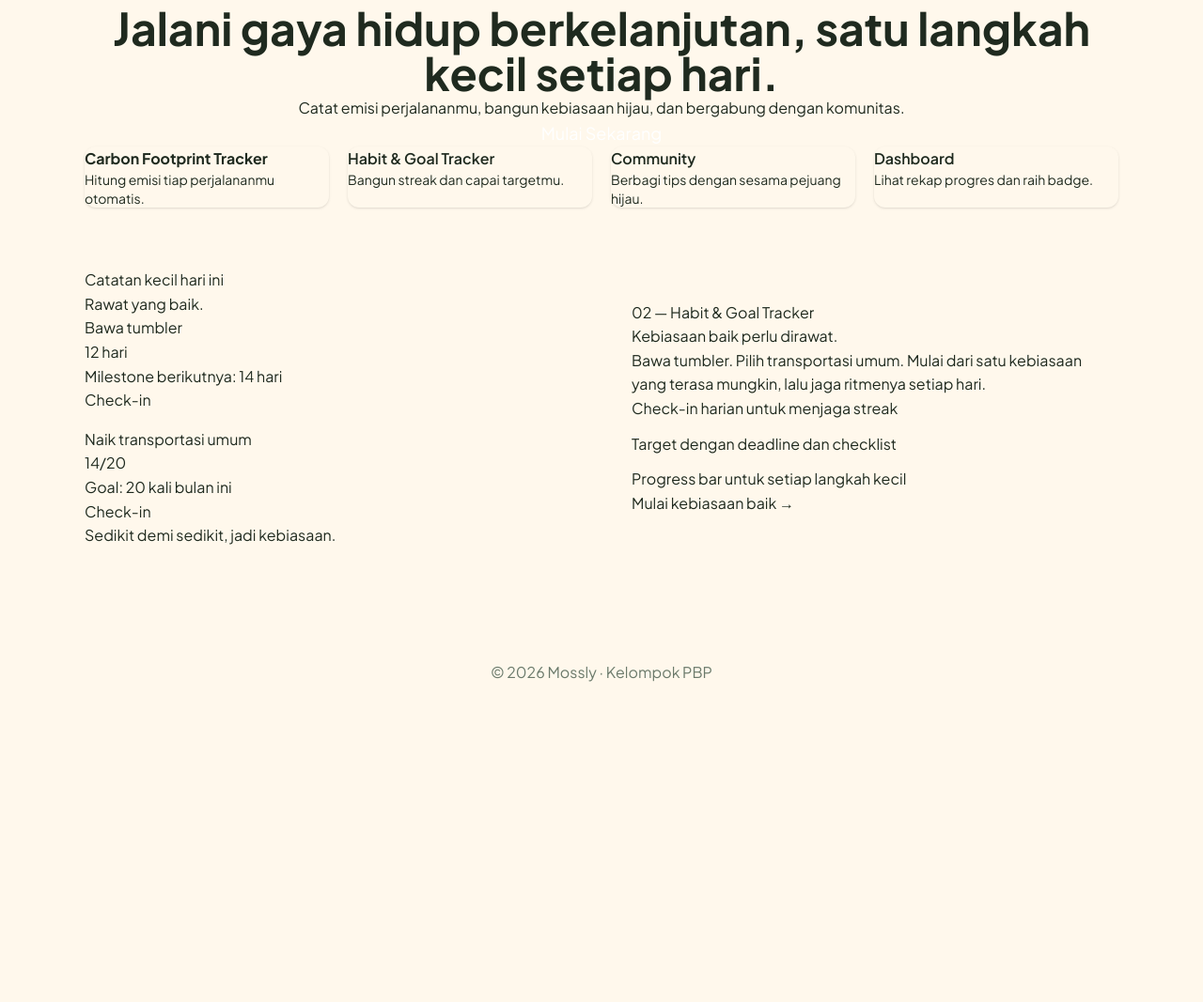
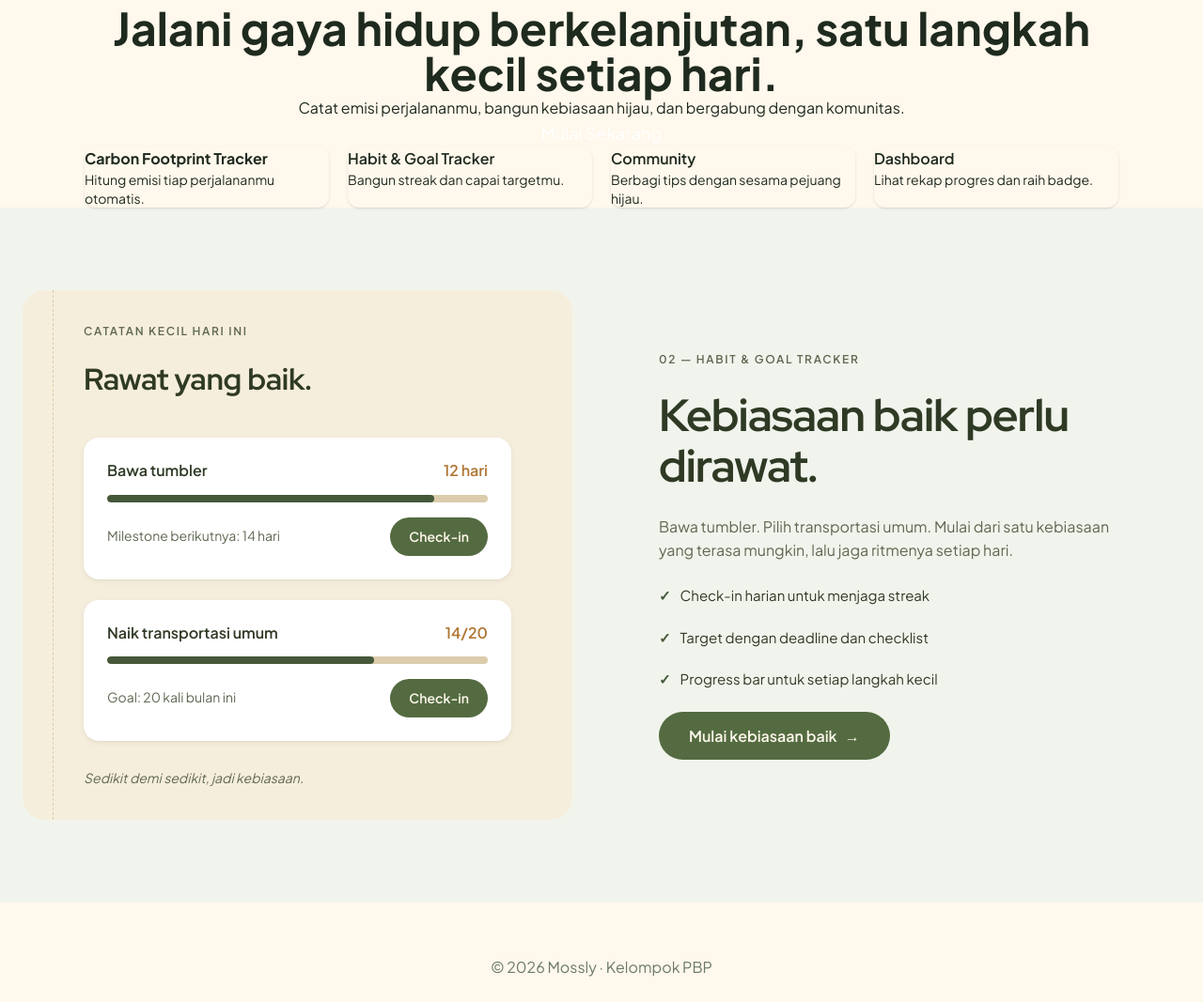
Before and after one commit to pbp-kelompok-a5/mossly, a Django app: page / in a window 1280 px wide. Shown: the part 111-1178 px from the top of the page at 94% size. Before the commit the page ends 837 px from the top, so only its background shows below. Run offline with Django 5.2, Linux system fonts and the light colour scheme.

Commit message:
styling section habit buat desktop

```diff
--- a/main/templates/landing.html
+++ b/main/templates/landing.html
@@ -60,7 +60,7 @@
              role="progressbar"
              aria-label="Progres kebiasaan bawa tumbler"
              aria-valuemin="0" aria-valuemax="14" aria-valuenow="12">
-          <span class="habit-card__bar" style="--habit-progress: 45%"></span>
+          <span class="habit-card__bar" style="--habit-progress: 86%"></span>
         </div>
         <div class="habit-card__foot">
           <p class="habit-card__hint">Milestone berikutnya: 14 hari</p>
@@ -77,7 +77,7 @@
              role="progressbar"
              aria-label="Progres kebiasaan naik transportasi umum"
              aria-valuemin="0" aria-valuemax="20" aria-valuenow="14">
-          <span class="habit-card__bar" style="--habit-progress: 45%"></span>
+          <span class="habit-card__bar" style="--habit-progress: 70%"></span>
         </div>
         <div class="habit-card__foot">
           <p class="habit-card__hint">Goal: 20 kali bulan ini</p>
--- a/static/css/habit.css
+++ b/static/css/habit.css
@@ -1,24 +1,255 @@
 /* ==========================================================================
    Section: Habit & Goal Tracker (landing page)
-   Tahap 1 - kerangka layout. Styling detail menyusul di tahap berikutnya.
+   Token warna, spasi, dan ukuran diambil dari Figma node 239-3749.
+   Tahap 2 - styling desktop. Responsive & polish menyusul.
    ========================================================================== */
 
 .habit {
+  /* Token lokal section ini, biar nggak bocor ke komponen lain */
+  --habit-moss-600: #45583a;
+  --habit-moss-800: #2f3a25;
+  --habit-moss-50: #f1f4ec;
+  --habit-sand-100: #f6eedc;
+  --habit-sand: #dcccac;
+  --habit-brand: #546b41;
+  --habit-on-brand: #fff8ec;
+  --habit-accent: #b07634;
+  --habit-text: #2f3a25;
+  --habit-text-muted: #5e6852;
+  --habit-surface: #ffffff;
+  --habit-shadow: 0 1px 2px rgba(47, 58, 37, .06), 0 2px 6px rgba(47, 58, 37, .06);
+
+  /* Full-bleed: section menembus lebar .container biar selebar layar */
+  margin-inline: calc(50% - 50vw);
+  padding: 5.5rem 1.5rem;
+  background: var(--habit-moss-50);
+
   display: grid;
-  grid-template-columns: 1fr 1fr;
-  gap: 4rem;
+  grid-template-columns: minmax(0, 610px) minmax(0, 555px);
+  column-gap: 5.75rem;
+  justify-content: center;
   align-items: center;
-  padding: 4rem 0;
+
+  /* global.css menulis var(--font) yang tidak pernah didefinisikan,
+     jadi font di-set eksplisit di sini supaya section ini tetap benar */
+  font-family: var(--font-sans);
+  color: var(--habit-text);
+}
+
+/* --------------------------------------------------------------------------
+   Kolom kiri - panel jurnal
+   -------------------------------------------------------------------------- */
+
+.habit__preview {
+  position: relative;
+  padding: 2.125rem 4.0625rem;
+  border-radius: 24px;
+  background: var(--habit-sand-100);
+}
+
+/* Garis jilid putus-putus di tepi kiri panel */
+.habit__preview::before {
+  content: "";
+  position: absolute;
+  inset-block: 0;
+  left: 32px;
+  border-left: 1.5px dashed var(--habit-sand);
+}
+
+.habit__eyebrow {
+  margin: 0;
+  font-size: .75rem;
+  font-weight: 600;
+  letter-spacing: .14em;
+  text-transform: uppercase;
+  color: var(--habit-text-muted);
+}
+
+.habit__preview-head {
+  display: flex;
+  align-items: center;
+  justify-content: space-between;
+  gap: 1rem;
+  margin-top: .5rem;
+}
+
+.habit__preview-title {
+  margin: 0;
+  font-family: var(--font-display);
+  font-size: 2rem;
+  font-weight: 700;
+  line-height: 1.15;
+  letter-spacing: -.01em;
+  color: var(--habit-text);
+}
+
+/* Ikon daun menyusul di tahap 4; ruangnya dipesan dulu */
+.habit__leaf {
+  flex: none;
+  width: 57px;
+  height: 68px;
 }
 
 .habit__list {
+  display: grid;
+  gap: 1.375rem;
+  margin: 1.75rem 0 0;
+  padding: 0;
   list-style: none;
-  display: grid;
+}
+
+.habit__note {
+  margin: 1.75rem 0 0;
+  font-size: .875rem;
+  font-style: italic;
+  color: var(--habit-text-muted);
+}
+
+/* --------------------------------------------------------------------------
+   Kartu habit
+   -------------------------------------------------------------------------- */
+
+.habit-card {
+  padding: 1.5625rem;
+  border-radius: 16px;
+  background: var(--habit-surface);
+  box-shadow: var(--habit-shadow);
+}
+
+.habit-card__head {
+  display: flex;
+  align-items: baseline;
+  justify-content: space-between;
   gap: 1rem;
 }
 
+.habit-card__name {
+  margin: 0;
+  font-size: 1rem;
+  font-weight: 600;
+  line-height: 1.2;
+  color: var(--habit-text);
+}
+
+.habit-card__metric {
+  flex: none;
+  font-size: 1rem;
+  font-weight: 600;
+  line-height: 1.2;
+  color: var(--habit-accent);
+}
+
+.habit-card__progress {
+  height: 8px;
+  margin-top: 1rem;
+  border-radius: 999px;
+  background: var(--habit-sand);
+  overflow: hidden;
+}
+
+.habit-card__bar {
+  display: block;
+  width: var(--habit-progress, 0%);
+  height: 100%;
+  border-radius: inherit;
+  background: var(--habit-moss-600);
+}
+
+.habit-card__foot {
+  display: flex;
+  align-items: center;
+  justify-content: space-between;
+  gap: 1rem;
+  margin-top: 1rem;
+}
+
+.habit-card__hint {
+  margin: 0;
+  font-size: .875rem;
+  line-height: 1.55;
+  color: var(--habit-text-muted);
+}
+
+.habit-card__check {
+  flex: none;
+  min-height: 41px;
+  padding: 0 1.25rem;
+  border: 0;
+  border-radius: 999px;
+  background: var(--habit-brand);
+  color: var(--habit-on-brand);
+  font-family: inherit;
+  font-size: .875rem;
+  font-weight: 600;
+  cursor: pointer;
+}
+
+/* --------------------------------------------------------------------------
+   Kolom kanan - narasi
+   -------------------------------------------------------------------------- */
+
+.habit__label {
+  margin: 0;
+  font-size: .75rem;
+  font-weight: 600;
+  letter-spacing: .14em;
+  text-transform: uppercase;
+  color: var(--habit-text-muted);
+}
+
+.habit__title {
+  margin: 1.5rem 0 0;
+  font-family: var(--font-display);
+  font-size: 3rem;
+  font-weight: 700;
+  line-height: 1.12;
+  letter-spacing: -.02em;
+  color: var(--habit-text);
+}
+
+.habit__desc {
+  max-width: 505px;
+  margin: 1.5rem 0 0;
+  font-size: 1rem;
+  line-height: 1.6;
+  color: var(--habit-text-muted);
+}
+
 .habit__points {
+  display: grid;
+  gap: 1.4375rem;
+  margin: 1.5rem 0 0;
+  padding: 0;
   list-style: none;
-  display: grid;
-  gap: .75rem;
 }
+
+.habit__point {
+  display: flex;
+  align-items: baseline;
+  gap: .625rem;
+  font-size: .9375rem;
+  line-height: 1.45;
+  color: var(--habit-text);
+}
+
+.habit__point::before {
+  content: "✓";
+  flex: none;
+  font-weight: 600;
+  color: var(--habit-moss-600);
+}
+
+.habit__cta {
+  display: inline-flex;
+  align-items: center;
+  gap: .5rem;
+  min-height: 51px;
+  margin-top: 1.5rem;
+  padding: 0 2rem;
+  border-radius: 999px;
+  background: var(--habit-brand);
+  color: var(--habit-on-brand);
+  font-size: 1rem;
+  font-weight: 600;
+  text-decoration: none;
+}
```
